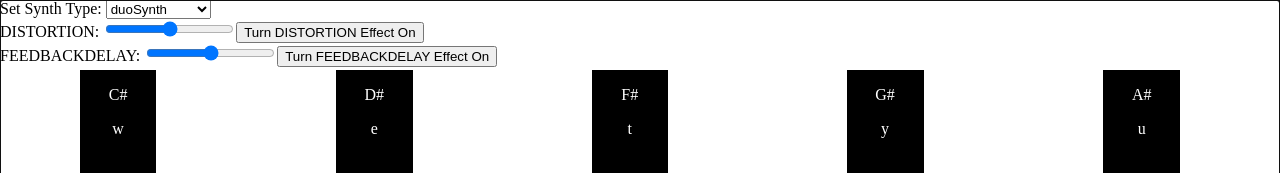
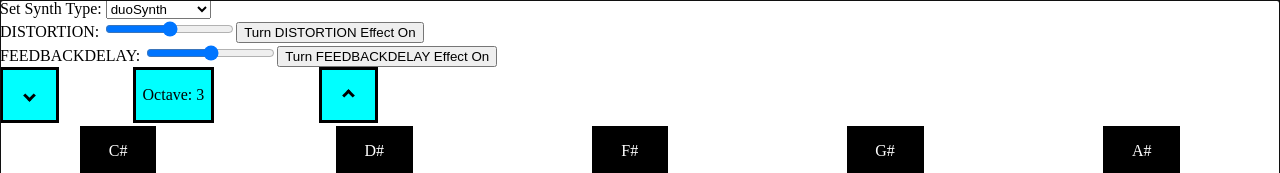
Before and after one commit to kfemelue/sona-react, a React (Vite) app: page / in a window 1280 px wide. Shown: the top 173 px of the page. Built offline with nearby package versions, Linux system fonts and the light colour scheme.

Commit message:
Add controls for changing octave, remove commented code

```diff
--- a/src/Synth.jsx
+++ b/src/Synth.jsx
@@ -11,6 +11,22 @@ function Synth(){
      *  - Add a Filter Envelope and add a polyphony state variable and html to control it
      */
     //
+
+    // const qwertyNoteMap = {
+    //   "a": "C3",
+    //   "w": "C#3",
+    //   "s": "D3",
+    //   "e": "D#3",
+    //   "d": "E3",
+    //   "f": "F3",
+    //   "t": "F#3",
+    //   "g": "G3",
+    //   "y": "G#3",
+    //   "h": "A3",
+    //   "u": "A#3",
+    //   "j": "B3"
+    // }
+
     const divRef = useRef(null);
     const [synthType, setSynthType] = useState("duoSynth");
     const [waveType, setWaveType] = useState("square");
@@ -29,12 +45,9 @@ function Synth(){
         ]
     );
 
-    const [octave, setOctave] = useState("3");
+    const [octave, setOctave] = useState(3);
     const [notes, setNotes] = useState(null);
-
-    // can pass playing to synth component as prop if multiple instrument components on same page
     const [playing, setPlaying] = useState(false);
-
     const [envelope, setEnvelope] = useState(
         {
             // use seconds as units i.e. 0.015 is 15 ms
@@ -44,21 +57,6 @@ function Synth(){
             release: .400
         }
     );
-
-    // const qwertyNoteMap = {
-    //   "a": "C3",
-    //   "w": "C#3",
-    //   "s": "D3",
-    //   "e": "D#3",
-    //   "d": "E3",
-    //   "f": "F3",
-    //   "t": "F#3",
-    //   "g": "G3",
-    //   "y": "G#3",
-    //   "h": "A3",
-    //   "u": "A#3",
-    //   "j": "B3"
-    // }
 
     const waveTypes = ["sine", "square", "triangle", "sawtooth"];
     const synthTypes = ["duoSynth","amSynth", "fmSynth", "monoSynth" , "pluckSynth" , "synth"];
@@ -84,6 +82,22 @@ function Synth(){
     const handleKeyUp =()=>{
         stopNote();
     };
+
+    const handleOctaveUp =()=>{
+        let newOctave = octave;
+        if (octave < 9){
+            newOctave+=1
+        };
+        setOctave(newOctave)
+    }
+
+    const handleOctaveDown =()=>{
+        let newOctave = octave;
+        if (octave > 1){
+            newOctave-=1
+        };
+        setOctave(newOctave)
+    }
 
     const handleEffectToggle = async (effectObj) => {
         let tempEffects = [...effects];
@@ -194,7 +208,6 @@ function Synth(){
         selectSynthHTML.push(<option key={i} value={synthTypes[i]}>{synthTypes[i]}</option>);
     };
 
-
     useEffect(() => {
         divRef.current.focus();
     }, []);
@@ -212,7 +225,7 @@ function Synth(){
                 </div> */}
 
 
-                <div className="select-container">
+                <div className="select-synth-container">
                     <label htmlFor="synthtype">Set Synth Type: </label>
                     <select name="synthtype" onChange={(event)=>{handleSelectSynth(event.target.value)}}>
                         <optgroup label="Choose a Type of oscillator wave">
@@ -220,19 +233,17 @@ function Synth(){
                         </optgroup>
                     </select>
                 </div>
-                {effectSlidersHTML.map(effectSlider=>effectSlider)}
+                <div className="effect-sliders-container">
+                    {effectSlidersHTML.map(effectSlider=>effectSlider)}
+                </div>
 
-                {/* <div className="effects-container">
-                    <div className="effect-control">
-                            <label htmlFor="wet">  {effects[0].type}: </label>
-                            <input name="wet" type="range" min="0" max="100" onChange={ (event)=>{ handleEditEffect(effects[0], convertStringToDecimal(event.target.value) ) } } />
-                            { effects[0].on ? <button onClick={ () => { handleEffectToggle(effects[0]) }}> Turn Effect Off</button> : <button onClick={ () => { handleEffectToggle(effects[0]) }}> Turn Effect On </button>}
-                    </div>
-                </div> */}
-
-                {/* <div className="effects">
-                    {effectSlidersHTML.map(slider=>slider)}
-                </div> */}
+                <div className="select-octave-container">
+                    <div className="octave-label" ><p onClick={()=>{ handleOctaveDown() }}><i className="arrow down"></i></p></div>
+                    <div className="octave-label"><p>Octave: { octave }</p></div>
+                    <div className="octave-label"><p onClick={()=>{ handleOctaveUp() }}><i className="arrow up"></i></p></div>
+                    {/* <p onClick={()=>{ handleOctaveDown() }}><i className="arrow down"></i></p>
+                    <p onClick={()=>{ handleOctaveUp() }}><i className="arrow up"></i></p> */}
+                </div>
 
                 <div className="piano-keys-container">
                     <div className="piano-keys-row-black">
--- a/src/index.css
+++ b/src/index.css
@@ -55,7 +55,6 @@ html, body{
     text-align: center;
     width: 70%;
     height: 100%;
-    border-style: solid;
     margin: 0;
 }
 
@@ -68,7 +67,6 @@ html, body{
     text-align: center;
     width: 30%;
     height: 100%;
-    border-style: solid;
     margin:0;
 }
 
@@ -109,3 +107,47 @@ html, body{
     background-color: lightcoral;
 
 }
+
+.select-octave-container {
+    display: grid;
+    grid-template-columns: auto auto auto auto auto auto auto auto auto auto;
+    gap: 0%
+}
+.select-octave {
+    background-color: aqua;
+    text-align: center;
+    width: 50%;
+    height: auto;
+    margin: 0%;
+    padding: 0%;
+    border-style: solid;
+    border-color: black;
+}
+
+.octave-label {
+    background-color: aqua;
+    text-align: center;
+    width: 40%;
+    height: auto;
+    margin: 0%;
+    padding: 0%;
+    border-style: solid;
+    border-color: black;
+}
+
+.arrow {
+  border: solid black;
+  border-width: 0 3px 3px 0; /* Adjust border-width for arrow size */
+  display: inline-block;
+  padding: 3px; /* Adjust padding for arrow size */
+}
+
+.up {
+  transform: rotate(-135deg);
+  -webkit-transform: rotate(-135deg);
+}
+
+.down {
+  transform: rotate(45deg);
+  -webkit-transform: rotate(45deg);
+}
```
